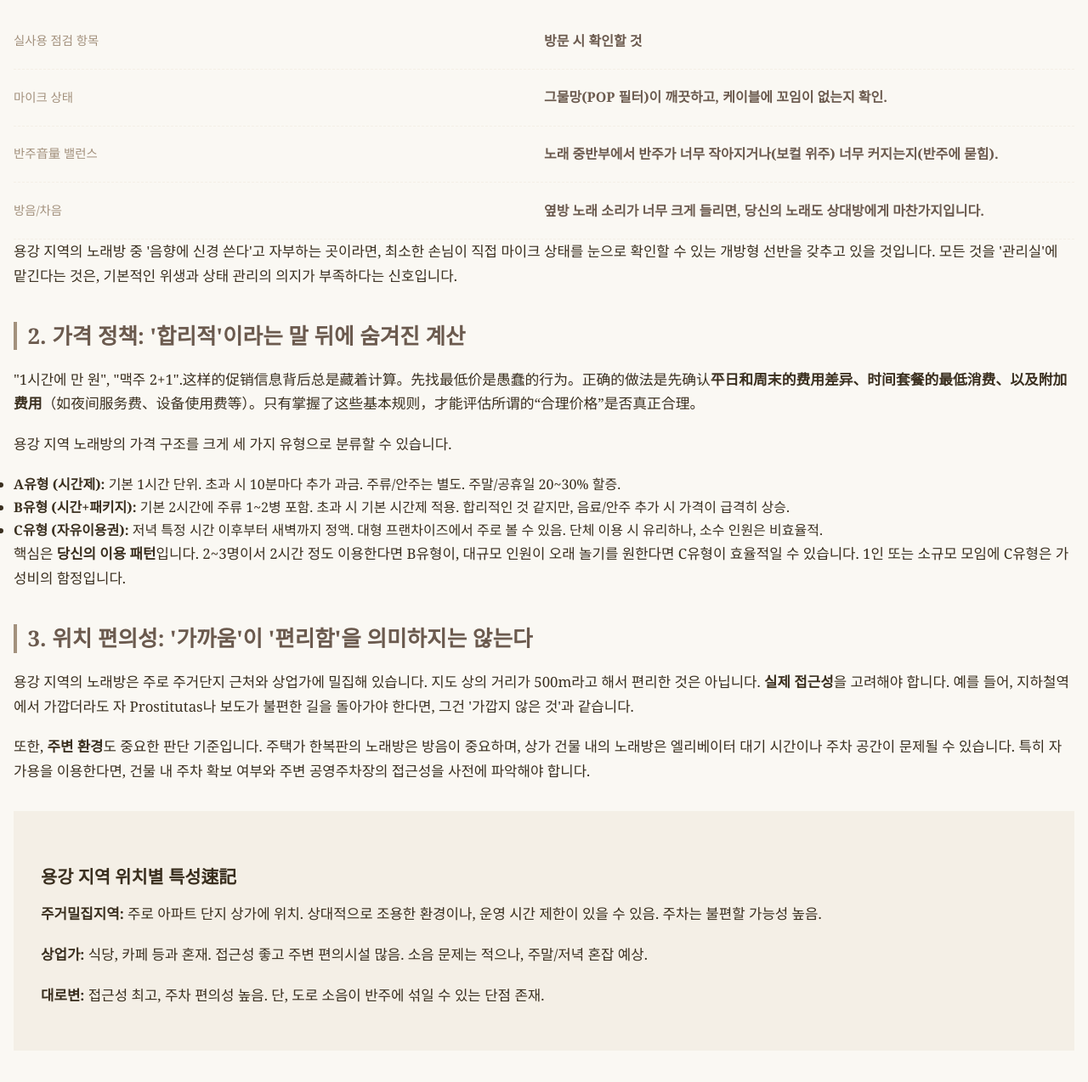
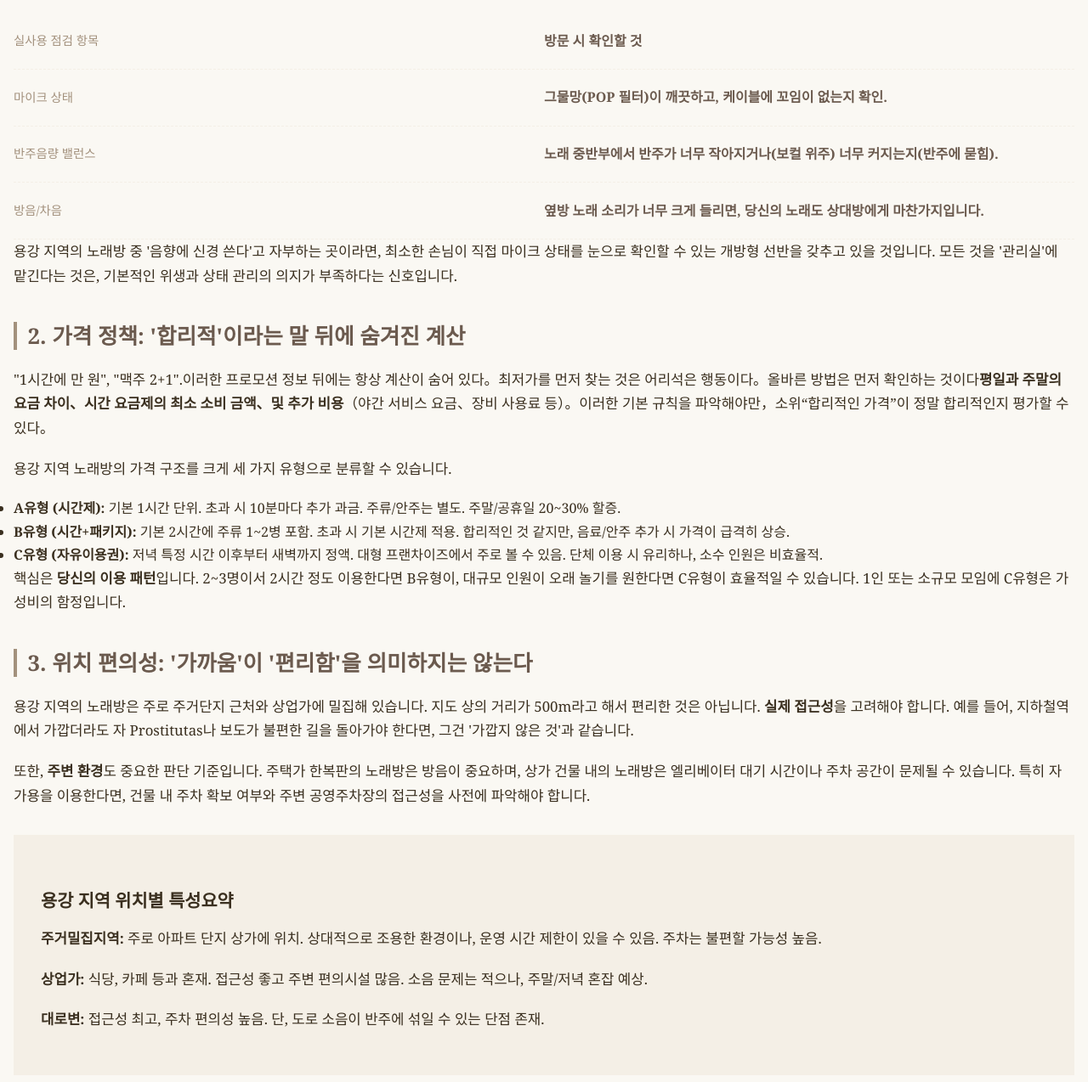
Before and after one commit to dydrkrtks7-cmd/bp-t3b05-yn-room-top5, a plain HTML site: page blog.html in a window 1280 px wide. Shown: the part 798-2072 px from the top of the page at 85% size. Drawn offline with Linux system fonts and the light colour scheme.

Commit message:
fix: 프롬프트 유출·한자 조각·반복 파손 제거 (2 files)

```diff
--- a/blog.html
+++ b/blog.html
@@ -83,7 +83,7 @@ p { margin-bottom: 1.2rem; font-size: 1.05rem; }
         </div>
         <div class="t-item-qj4n-row">
             <div class="t-item-qj4n-cell">
-                <div class="t-item-qj4n-label">반주音量 밸런스</div>
+                <div class="t-item-qj4n-label">반주음량 밸런스</div>
             </div>
             <div class="t-item-qj4n-cell">
                 <div class="t-item-qj4n-value">노래 중반부에서 반주가 너무 작아지거나(보컬 위주) 너무 커지는지(반주에 묻힘).</div>
@@ -102,7 +102,7 @@ p { margin-bottom: 1.2rem; font-size: 1.05rem; }
 
     <section>
         <h2>2. 가격 정책: '합리적'이라는 말 뒤에 숨겨진 계산</h2>
-        <p>"1시간에 만 원", "맥주 2+1".这样的促销信息背后总是藏着计算。先找最低价是愚蠢的行为。正确的做法是先确认<strong>平日和周末的费用差异、时间套餐的最低消费、以及附加费用</strong>（如夜间服务费、设备使用费等）。只有掌握了这些基本规则，才能评估所谓的“合理价格”是否真正合理。</p>
+        <p>"1시간에 만 원", "맥주 2+1".이러한 프로모션 정보 뒤에는 항상 계산이 숨어 있다。최저가를 먼저 찾는 것은 어리석은 행동이다。올바른 방법은 먼저 확인하는 것이다<strong>평일과 주말의 요금 차이、시간 요금제의 최소 소비 금액、및 추가 비용</strong>（야간 서비스 요금、장비 사용료 등）。이러한 기본 규칙을 파악해야만，소위“합리적인 가격”이 정말 합리적인지 평가할 수 있다。</p>
         <p>용강 지역 노래방의 가격 구조를 크게 세 가지 유형으로 분류할 수 있습니다.</p>
         <ul>
             <li><strong>A유형 (시간제):</strong> 기본 1시간 단위. 초과 시 10분마다 추가 과금. 주류/안주는 별도. 주말/공휴일 20~30% 할증.</li>
@@ -117,7 +117,7 @@ p { margin-bottom: 1.2rem; font-size: 1.05rem; }
         <p>용강 지역의 노래방은 주로 주거단지 근처와 상업가에 밀집해 있습니다. 지도 상의 거리가 500m라고 해서 편리한 것은 아닙니다. <strong>실제 접근성</strong>을 고려해야 합니다. 예를 들어, 지하철역에서 가깝더라도 자 Prostitutas나 보도가 불편한 길을 돌아가야 한다면, 그건 '가깝지 않은 것'과 같습니다.</p>
         <p>또한, <strong>주변 환경</strong>도 중요한 판단 기준입니다. 주택가 한복판의 노래방은 방음이 중요하며, 상가 건물 내의 노래방은 엘리베이터 대기 시간이나 주차 공간이 문제될 수 있습니다. 특히 자가용을 이용한다면, 건물 내 주차 확보 여부와 주변 공영주차장의 접근성을 사전에 파악해야 합니다.</p>
         <div class="k-body-ymal">
-            <h3>용강 지역 위치별 특성速記</h3>
+            <h3>용강 지역 위치별 특성요약</h3>
             <p><strong>주거밀집지역:</strong> 주로 아파트 단지 상가에 위치. 상대적으로 조용한 환경이나, 운영 시간 제한이 있을 수 있음. 주차는 불편할 가능성 높음.</p>
             <p><strong>상업가:</strong> 식당, 카페 등과 혼재. 접근성 좋고 주변 편의시설 많음. 소음 문제는 적으나, 주말/저녁 혼잡 예상.</p>
             <p><strong>대로변:</strong> 접근성 최고, 주차 편의성 높음. 단, 도로 소음이 반주에 섞일 수 있는 단점 존재.</p>
```
Also changed, not shown: index.html (+1 -1 lines).
